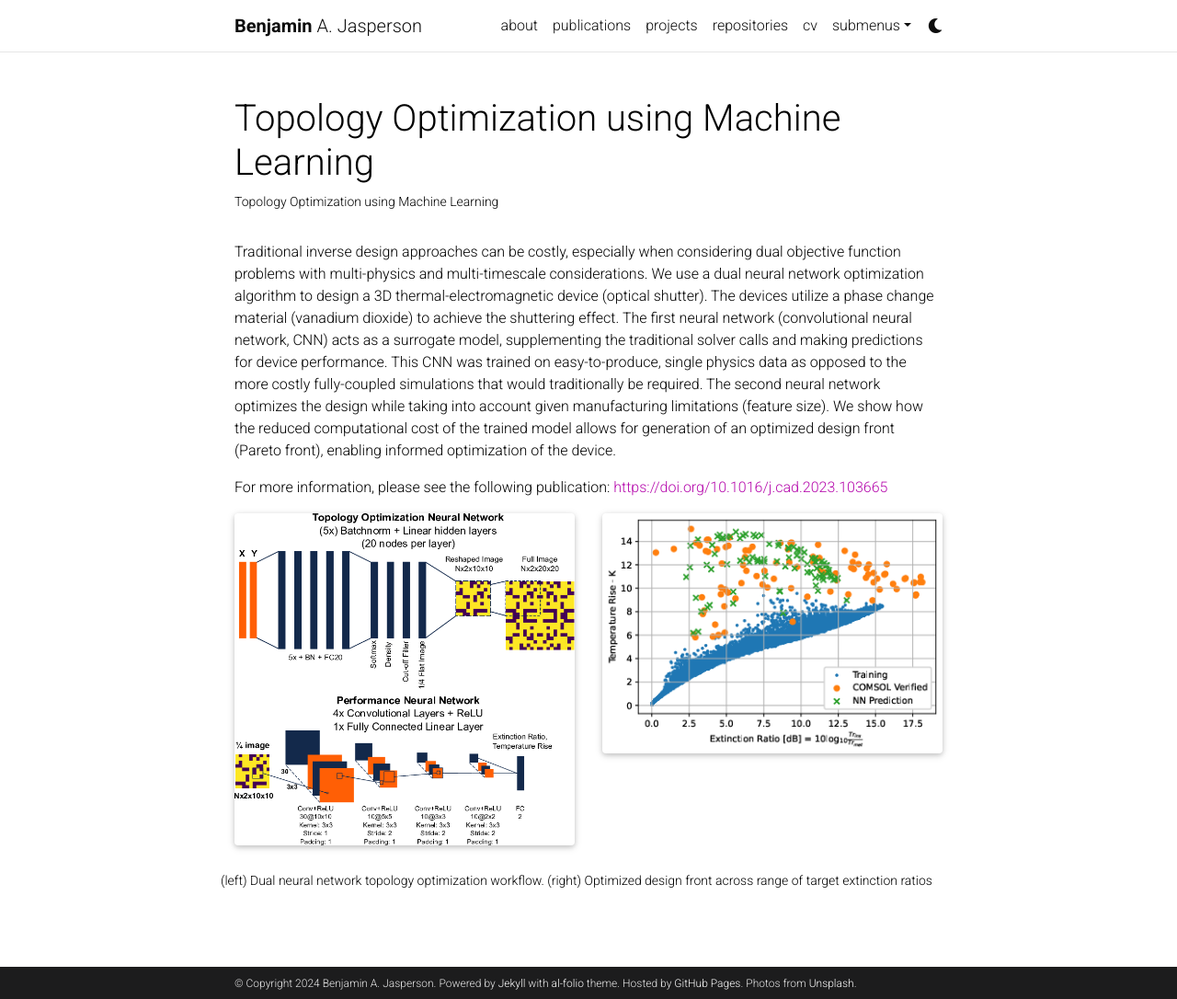
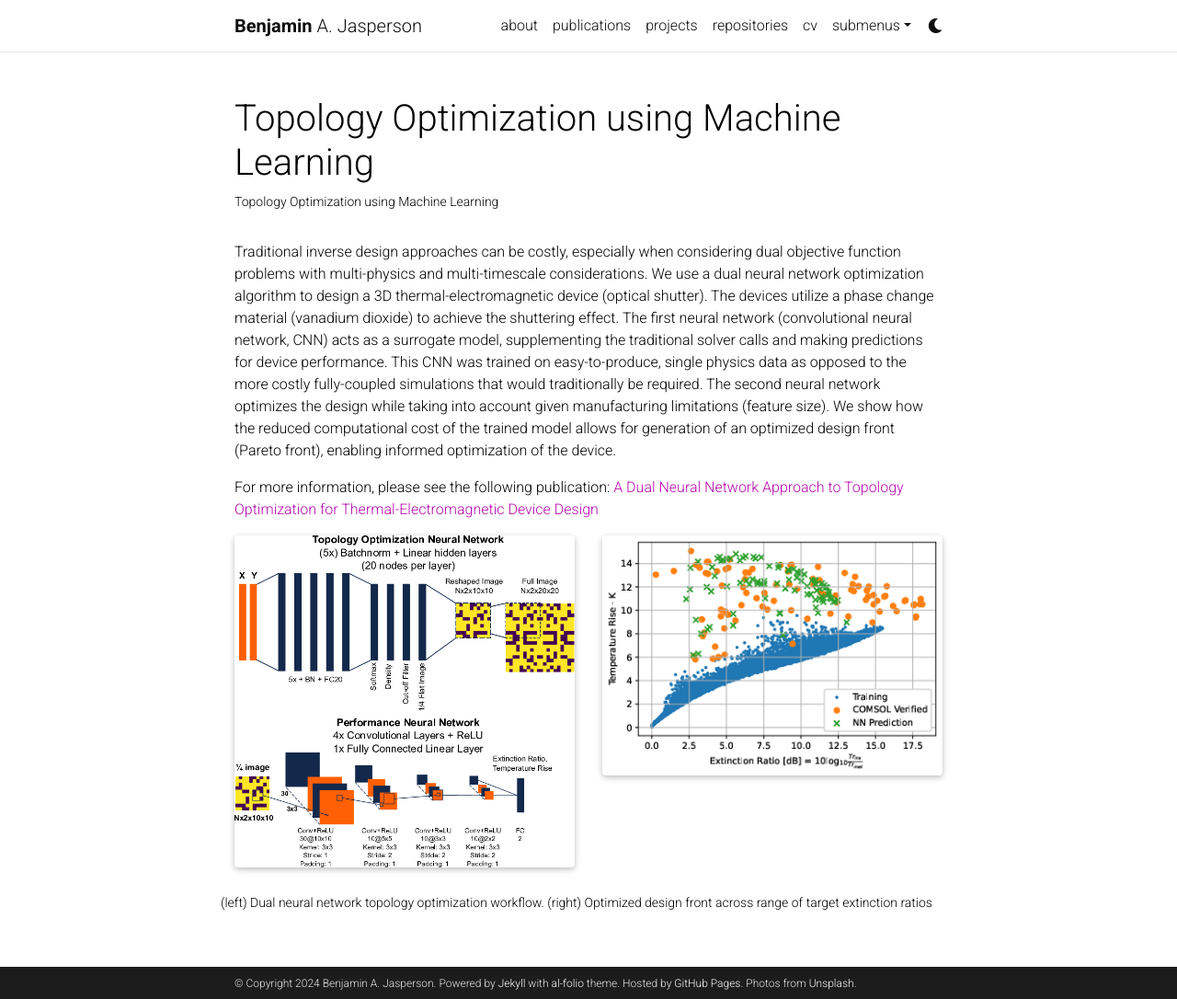
Before and after one commit to bjasperson/bjasperson.github.io, a Jekyll site: the page built from _projects/top_opt.md, in a window 1280 px wide and 1086 px high. Shown: the whole window at 92% size. Built offline with Jekyll 4.4.1, drawn with Linux system fonts in a browser that asks for light colours; full-size pictures stand in for the smaller copies a plugin makes; comment, search, counter and statistics services are not loaded; a style sheet for code colours, icons or effects is not loaded.

Commit message:
update link

```diff
--- a/_projects/top_opt.md
+++ b/_projects/top_opt.md
@@ -15,7 +15,7 @@ This CNN was trained on easy-to-produce, single physics data as opposed to the m
 The second neural network optimizes the design while taking into account given manufacturing limitations (feature size).
 We show how the reduced computational cost of the trained model allows for generation of an optimized design front (Pareto front), enabling informed optimization of the device.
 
-For more information, please see the following publication: [https://doi.org/10.1016/j.cad.2023.103665](A Dual Neural Network Approach to Topology Optimization for Thermal-Electromagnetic Device Design)
+For more information, please see the following publication: [A Dual Neural Network Approach to Topology Optimization for Thermal-Electromagnetic Device Design](https://doi.org/10.1016/j.cad.2023.103665)
 
 <div class="row">
     <div class="col-sm mt-3 mt-md-0">
```
